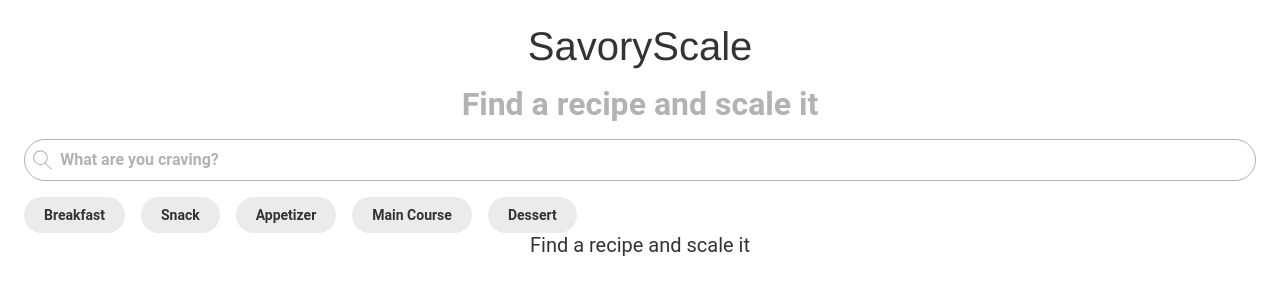
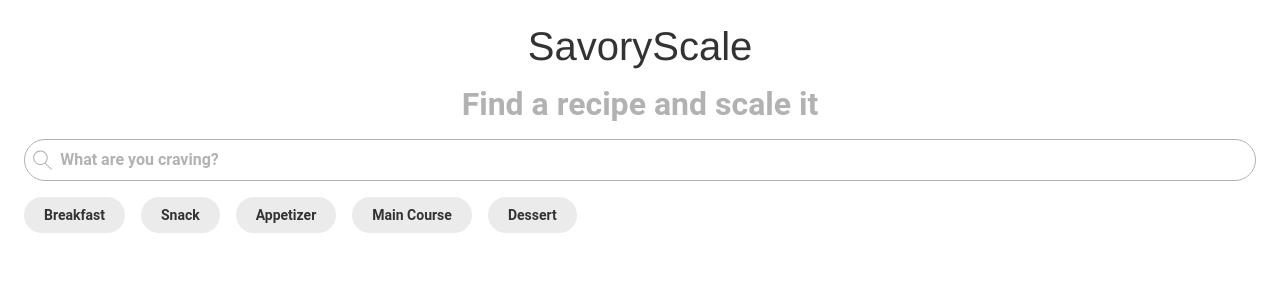
Before and after one commit to ctam62/savoryscale, a React (Vite) app: page / in a window 1280 px wide. Shown: the top 300 px of the page. Built offline with nearby package versions, Linux system fonts and the light colour scheme; a web font is replaced by a local one.

Commit message:
feat: move search and filter components to homepage; update header styles

```diff
--- a/src/components/Header/Header.jsx
+++ b/src/components/Header/Header.jsx
@@ -1,14 +1,9 @@
 import './Header.scss';
-import { Search } from '../Search/Search';
-import { Filters } from '../Filters/Filters';
 
 export const Header = () => {
     return (
         <header>
             <div className='header__logo'>SavoryScale</div>
-            <h3 className='header__subheader'>Find a recipe and scale it</h3>
-            <Search />
-            <Filters />
         </header>
     )
 }
--- a/src/components/Header/Header.scss
+++ b/src/components/Header/Header.scss
@@ -5,10 +5,4 @@
     &__logo {
         @include heading;
     }
-
-    &__subheader {
-        @include subheading;
-        margin: 1rem 0;
-        color: $color-accent;
-    }
 }
--- a/src/pages/HomePage/HomePage.jsx
+++ b/src/pages/HomePage/HomePage.jsx
@@ -1,7 +1,13 @@
 import './HomePage.scss';
+import { Search } from '../../components/Search/Search';
+import { Filters } from '../../components/Filters/Filters';
 
 export const HomePage = () => {
     return (
-        <h1>Find a recipe and scale it</h1>
-    )
-}
+        <main className='home'>
+            <h3 className='home__subheader'>Find a recipe and scale it</h3>
+            <Search />
+            <Filters />
+        </main>
+    );
+};
--- a/src/pages/HomePage/HomePage.scss
+++ b/src/pages/HomePage/HomePage.scss
@@ -0,0 +1,8 @@
+@use './../../styles/mixins.scss' as *;
+@use './../../styles/variables.scss' as *;
+
+.home__subheader {
+    @include subheading;
+    margin: 1rem 0;
+    color: $color-accent;
+}
--- a/src/styles/variables.scss
+++ b/src/styles/variables.scss
@@ -5,7 +5,7 @@ $desktop-breakpoint: 1280px;
     --site-padding: 1rem;
     --letter-width: 35rem;
 
-    --text-heading-size: 1.875rem;
+    --text-heading-size: 2.25rem;
     --text-subheading-size: 1.5rem;
     --text-card-label-size: 1.125rem;
     --text-search-size: 1rem;
```
